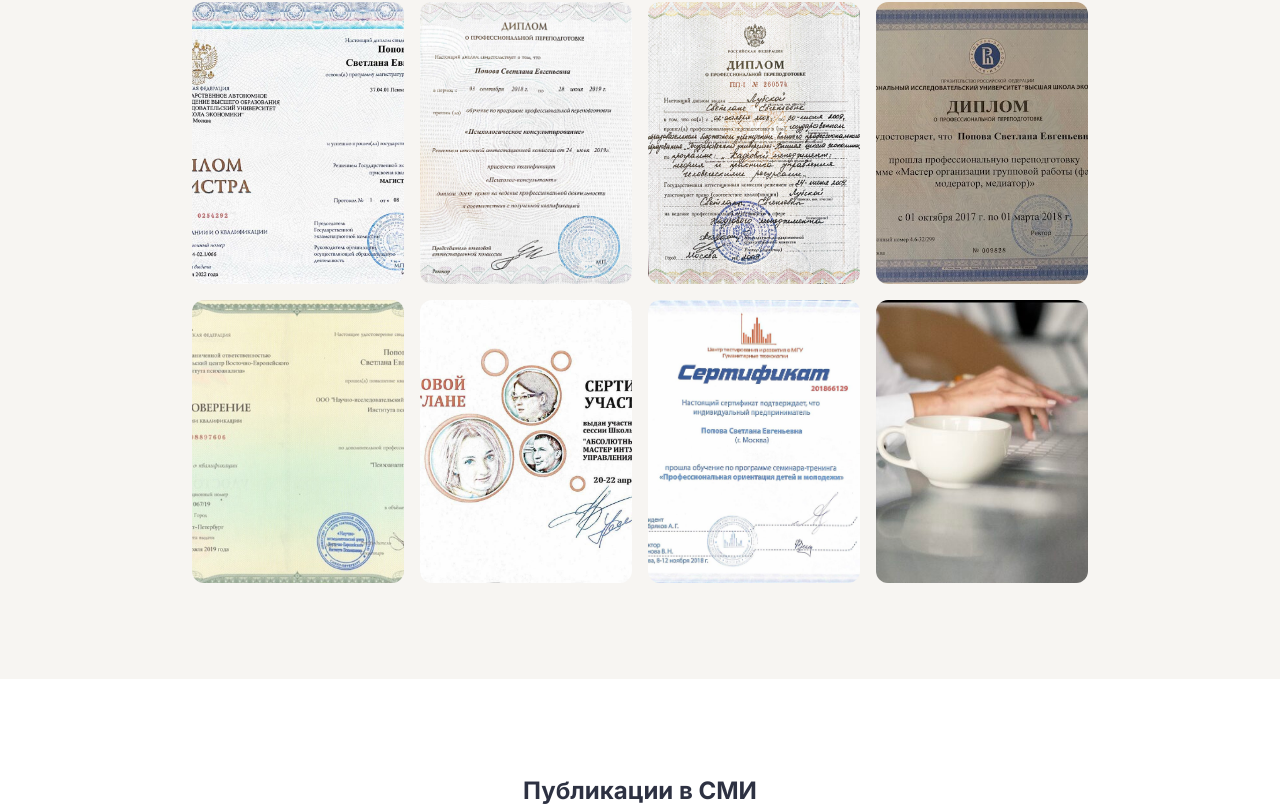
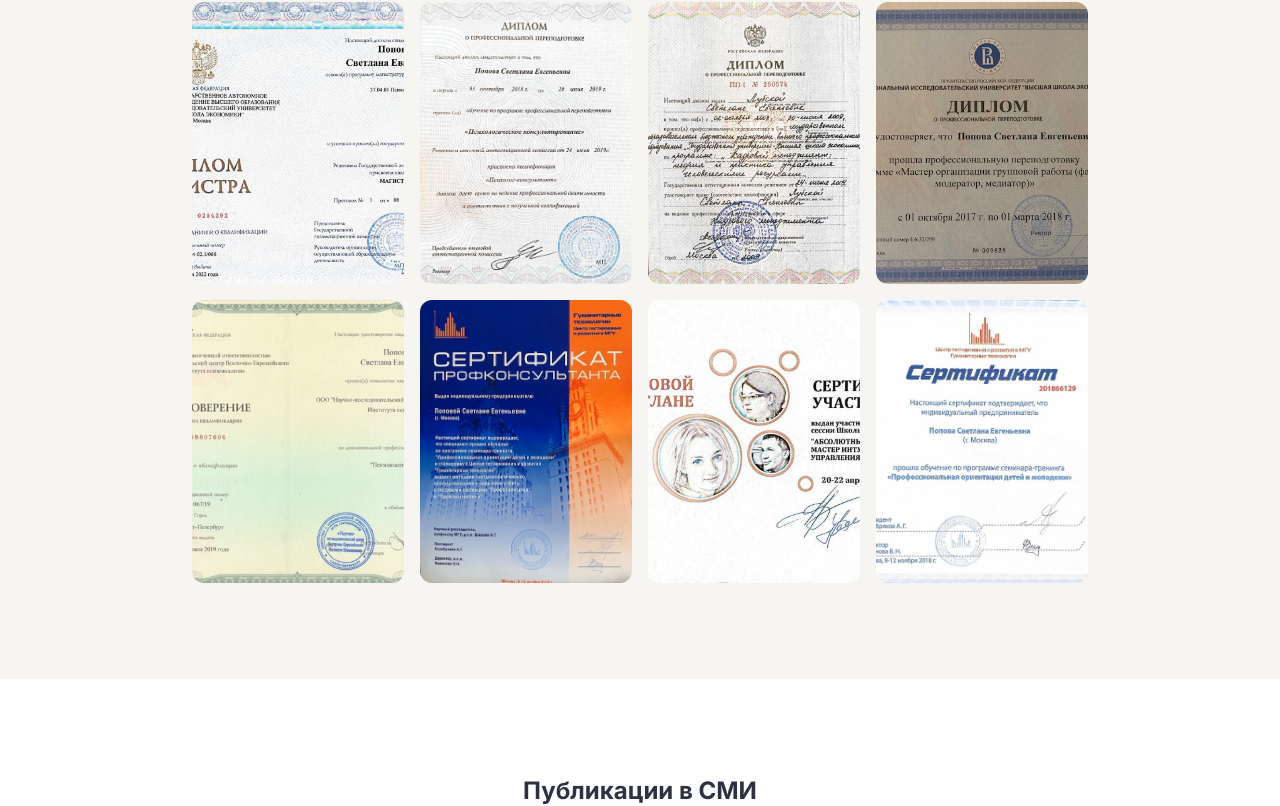
Before and after one commit to pavelypopov-droid/svetlana-popova-site, a Next.js app: page /ob-mne in a window 1280 px wide. Shown: the part 3017-3823 px from the top of the page. Built offline with nearby package versions, Linux system fonts and the light colour scheme.

Commit message:
fix: remove IMG_4572.JPG from diplomas, restore photo.jpg
Co-Authored-By: Claude Opus 4.6 <noreply@anthropic.com>

```diff
--- a/app/(site)/ob-mne/page.tsx
+++ b/app/(site)/ob-mne/page.tsx
@@ -171,10 +171,9 @@ export default function ObMnePage() {
               { src: '/images/diplomas/_2.jpg', alt: 'Диплом' },
               { src: '/images/diplomas/_3_1.jpeg', alt: 'Сертификат' },
               { src: '/images/diplomas/_4.jpg', alt: 'Сертификат' },
-
+              { src: '/images/diplomas/photo.jpg', alt: 'Документ' },
               { src: '/images/diplomas/Cert2018.jpg', alt: 'Сертификат 2018' },
               { src: '/images/diplomas/Cert2018Deti.jpg', alt: 'Сертификат работа с детьми' },
-              { src: '/images/diplomas/IMG_4572.JPG', alt: 'Сертификат' },
             ].map((doc, i) => (
               <a
                 key={i}
```
